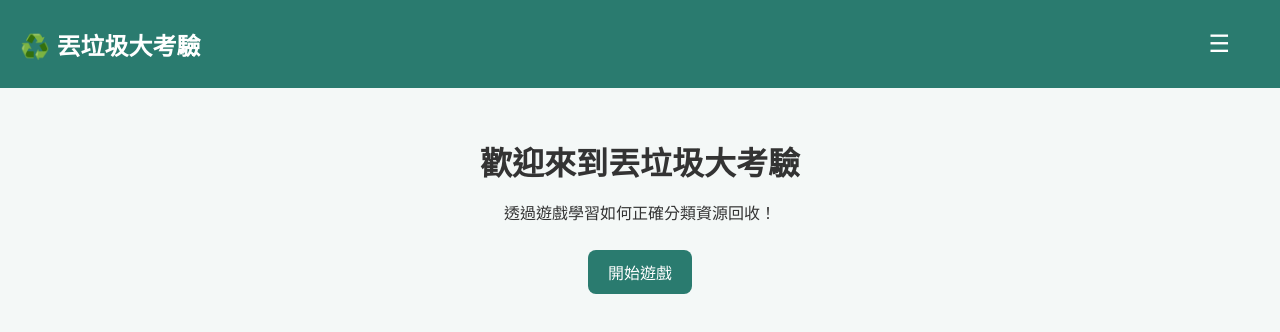
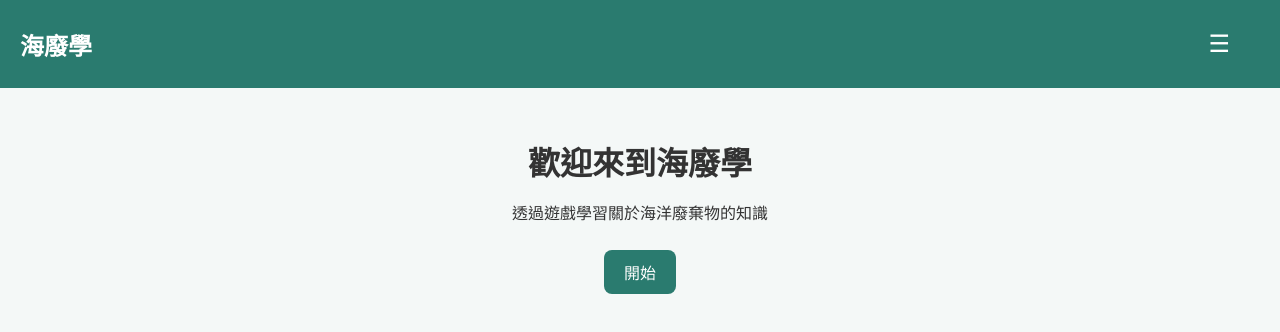
Before and after one commit to fanrudd/MDS.github.io, a plain HTML site: page index.html in a window 1280 px wide. Drawn offline with Linux system fonts and the light colour scheme.

Commit message:
Update index.html

```diff
--- a/index.html
+++ b/index.html
@@ -3,12 +3,12 @@
 <head>
   <meta charset="UTF-8">
   <meta name="viewport" content="width=device-width, initial-scale=1.0">
-  <title>丟垃圾大考驗 ♻️</title>
+  <title>海廢學 </title>
   <link rel="stylesheet" href="style.css">
 </head>
 <body>
   <header>
-    <h2>♻️ 丟垃圾大考驗</h2>
+    <h2> 海廢學</h2>
     <button class="menu-button" onclick="toggleMenu()">☰</button>
     <nav id="menu">
       <a href="index.html"> 首頁</a>
@@ -19,9 +19,9 @@
   </header>
 
   <main>
-    <h1>歡迎來到丟垃圾大考驗</h1>
-    <p>透過遊戲學習如何正確分類資源回收！</p>
-    <button onclick="window.location.href='game.html'">開始遊戲</button>
+    <h1>歡迎來到海廢學</h1>
+    <p>透過遊戲學習關於海洋廢棄物的知識</p>
+    <button onclick="window.location.href='game.html'">開始</button>
   </main>
 
   <script>
```
